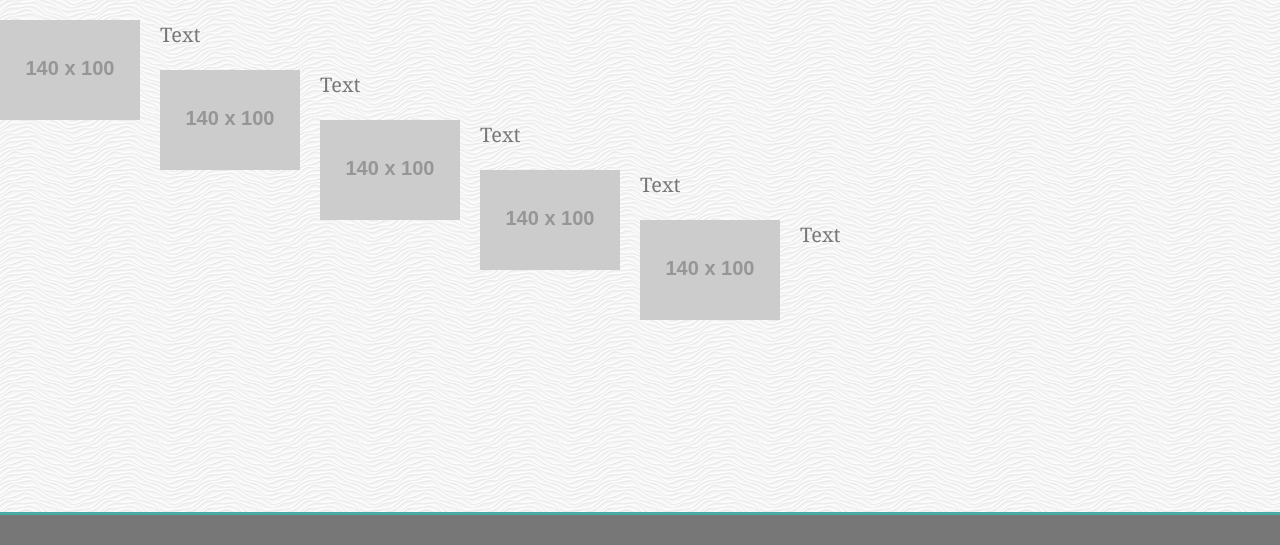
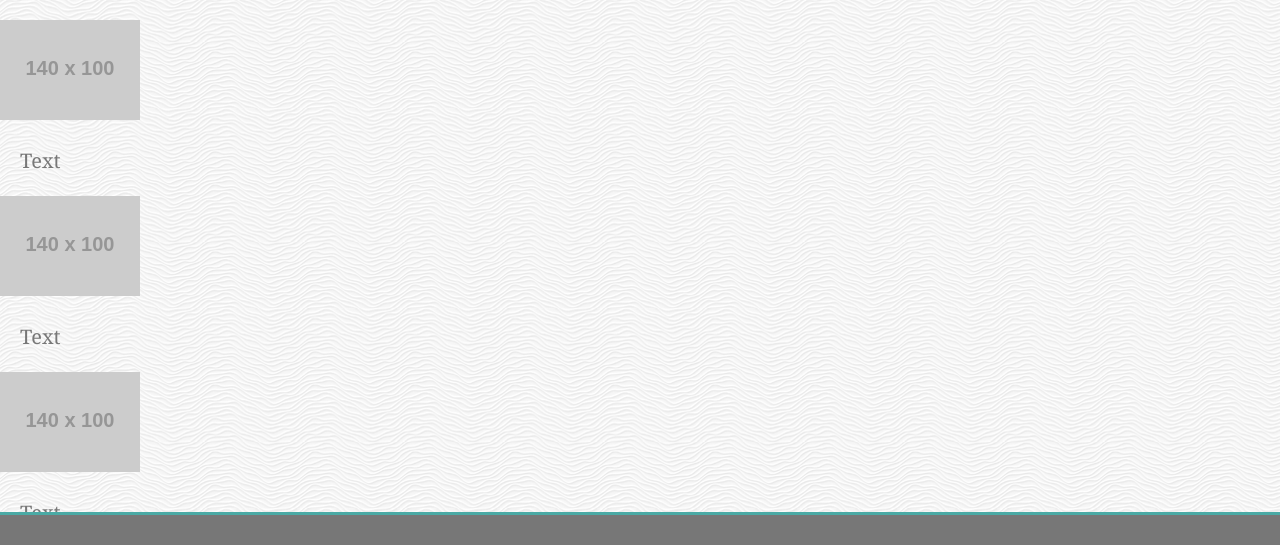
Before and after one commit to andrew-stehno/Responsive-Portfolio, a plain HTML site: page portfolio.html in a window 1280 px wide. Shown: the part 225-770 px from the top of the page. Drawn offline with Linux system fonts and the light colour scheme; placeholder pictures from the web are drawn by us.

Commit message:
altered img id to avoid inadvertant floats in portfolio and contact

```diff
--- a/assets/css/style.css
+++ b/assets/css/style.css
@@ -81,7 +81,7 @@ a:active {
     float: left;
 }
 
-img {
+#pic {
     margin-right: 20px;
     float: left;
 }
```
